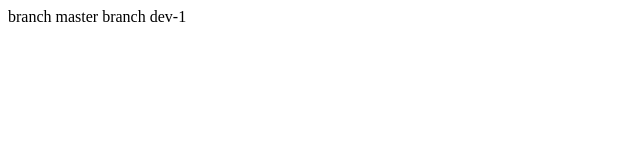
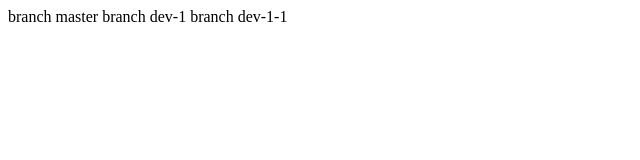
Before and after one commit to xirwanx/tes-git-yahoo, a plain HTML site: page tes.html in a window 1280 px wide. Shown: the whole page, without its empty margins (0-640 px from the left). Drawn offline with Linux system fonts and the light colour scheme.

Commit message:
commit dev-1-1

```diff
--- a/tes.html
+++ b/tes.html
@@ -9,6 +9,7 @@
       <div class="tes">
           branch master
           branch dev-1
+          branch dev-1-1
       </div>
     </section>
   </body>
```
